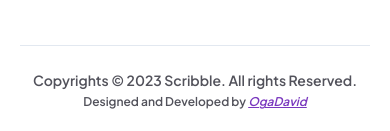
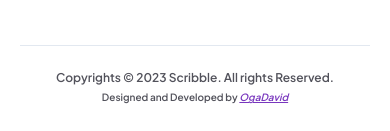
Before and after one commit to OgaDavid/Scribble, a Next.js app: page / in a window 390 px wide. Shown: the part 3572-3703 px from the top of the page. Built offline with nearby package versions, Linux system fonts and the light colour scheme.

Commit message:
style(copyright): font size

```diff
--- a/components/Footer.tsx
+++ b/components/Footer.tsx
@@ -123,10 +123,10 @@
         </div>
         <Separator />
         <div className="flex text-brand-gray flex-col py-6 text-center items-center justify-center">
-          <p className="text-sm font-semibold">
+          <p className="text-xs md:text-sm font-semibold">
             Copyrights &copy; 2023 Scribble. All rights Reserved.
           </p>
-          <p className="text-xs pt-1 font-semibold">
+          <p className="text-[10px] md:text-xs pt-1 font-semibold">
             Designed and Developed by{" "}
             <Link className="italic underline text-brand-purple" href="">
               OgaDavid
```
